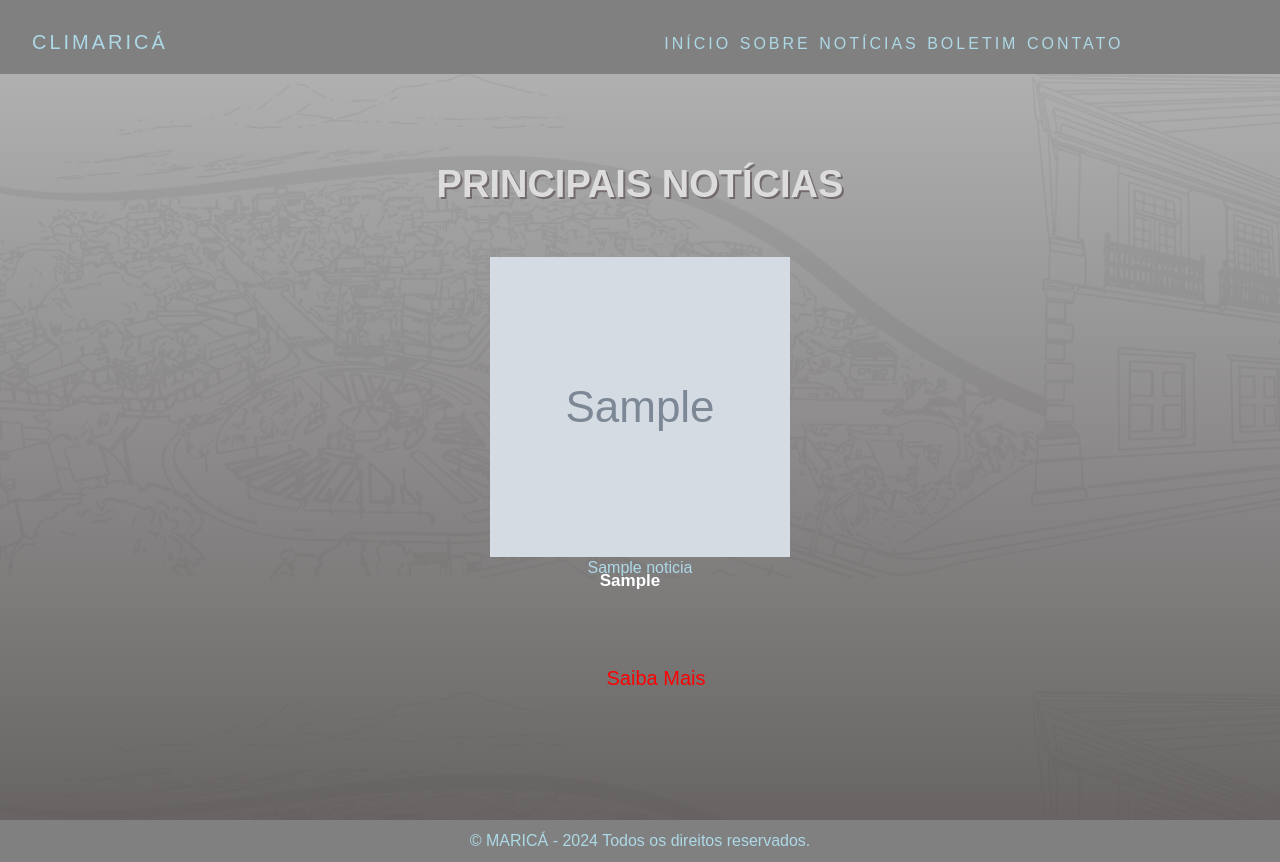
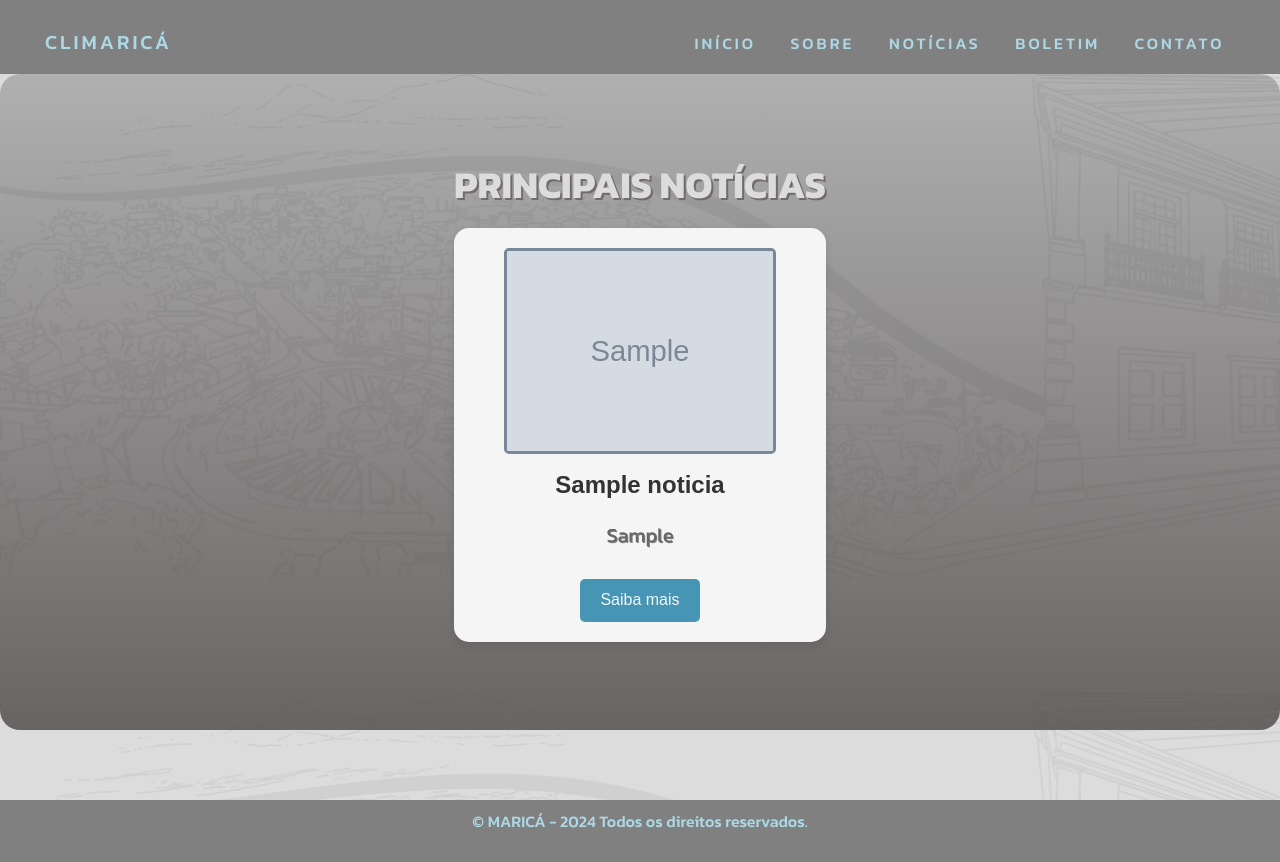
Before and after one commit to roclari/climarica, a Django app: page /news/ in a window 1280 px wide. After the commit the page ends 828 px from the top, so only its background shows below. Run offline with Django 5.2, Linux system fonts and the light colour scheme; tables that the repository leaves empty hold one stand-in row (values such as "Sample post"); grey boxes marked "Sample" are stand-in pictures; some libraries are stand-ins or nearby versions.

Commit message:
adjusting templates and features

```diff
--- a/climarica/templates/about.html
+++ b/climarica/templates/about.html
@@ -32,7 +32,8 @@
                 </h1>
                 <p class="about-text">
                     O site surgiu com o intuito de centralizar informações climáticas da cidade de Maricá em um só local,
-                    com base nos dados fornecidos pela Defesa Civil, Centro de Operações de Maricá e o site Climatempo.
+                    com base nos dados fornecidos pela Defesa Civil, Centro de Operações de Maricá, em conjunto com o
+                    <em>widget</em> meteorológico.
                 </p>
                 <h1 class="banner-title">
                     Sobre a <span>EQUIPE</span>
--- a/climarica/templates/news.html
+++ b/climarica/templates/news.html
@@ -9,6 +9,7 @@
     <link rel="stylesheet" href="https://cdnjs.cloudflare.com/ajax/libs/font-awesome/6.3.0/css/all.min.css" integrity="sha512-SzlrxWUlpfuzQ+pcUCosxcglQRNAq/DZjVsC0lE40xsADsfeQoEypE+enwcOiGjk/bSuGGKHEyjSoQ1zVisanQ==" crossorigin="anonymous" referrerpolicy="no-referrer" />
     <link rel="stylesheet" href="{% static 'css/style.css' %}">
     <link rel="stylesheet" href="{% static 'css/list.css' %}">
+    <link rel="stylesheet" href="{% static 'css/news.css' %}">
     <script src="{% static 'js/script.js' %}"></script>
 </head>
 <body>
@@ -30,25 +31,29 @@
             <div class="container">
                 <div class="title">
                     <h2 class="banner-title">PRINCIPAIS NOTÍCIAS</h2>
+                    <div class="news-cards">
                         {% for noticia in noticias_destaque %}
-                    <div class="content-item">
-                        <div class="content-img">
+                        <div class="card">
+                            <div class="card-image">
                                 {% if noticia.foto %}
-                                <img src="{{ noticia.foto.url }}" alt="{{ noticia.titulo }}">
+                                    <img src="{{ noticia.foto.url }}" alt="{{ noticia.titulo }}" style="border: solid 3px lightslategray;">
                                 {% else %}
                                     <i class="fa-regular fa-newspaper"></i>
                                 {% endif %}
-                            <span>{{ noticia.titulo }}</span><br>
-                            <span>{{ noticia.resumo }}</span><br>
                             </div>
-                        <div class="content-title popup" onclick="infoPopup(this)">
-                            <span class="popuptext" id="infoPopup">
+                            <div class="card-content">
+                                <h3>{{ noticia.titulo }}</h3>
+                                <p>{{ noticia.resumo }}</p>
+                                <div class="card-title" onclick="infoPopup(this)">
+                                <span style="font-size: 12px;" class="popuptext" id="infoPopup">
                                     <i>Publicado em: {{ noticia.data_publicacao|date:"l, d F Y" }}</i>
                                 </span>
-                            <a href="{% url 'news_details' noticia.id %}">Saiba mais</a>
+                                <a href="{% url 'news_details' noticia.id %}" class="card-link">Saiba mais</a>
+                                </div>
                             </div>
                         </div>
                         {% endfor %}
+                    </div>
                 </div>
             </div>
         </section>
--- a/climarica/templates/news_details.html
+++ b/climarica/templates/news_details.html
@@ -32,6 +32,7 @@
             <p style="color: white;">{{ noticia.conteudo }}</p>
             <p style="color: white;">Publicado em: {{ noticia.data_publicacao }}</p>
             <p style="color: white;">Autor: {{ noticia.autor }}</p>
+            <p style="color: white;">Fonte: {{ noticia.fonte }}</p>
         </div>
     </header>
 
--- a/climarica/templates/static/css/about.css
+++ b/climarica/templates/static/css/about.css
@@ -28,3 +28,7 @@
     color: lightblue;
     transition: 0.5s ease-in;
 }
+
+.contact-list {
+    margin: -30px;
+}
--- a/climarica/templates/static/css/list.css
+++ b/climarica/templates/static/css/list.css
@@ -42,7 +42,6 @@ ul li a {
     font-weight: 600;
     text-decoration: none;
     padding: 5px;
-    color: red;
     text-shadow: 1px 1px gray;
 }
 
--- /dev/null
+++ b/climarica/templates/static/css/news.css
@@ -0,0 +1,109 @@
+/* Estilo para os cards de notícias */
+.news-cards {
+    display: flex;
+    justify-content: space-around;
+    flex-wrap: wrap;
+    gap: 20px;
+    margin-top: 20px;
+}
+
+.card {
+    background-color: whitesmoke;
+    border-radius: 15px;
+    box-shadow: 0 4px 8px rgba(0, 0, 0, 0.1);
+    overflow: hidden;
+    width: 30%;
+    text-align: center;
+    transition: transform 0.3s;
+    padding-top: 20px;
+}
+
+.card:hover {
+    transform: translateY(-5px);
+}
+
+.card-image img {
+    width: auto;
+    height: auto;
+    max-width: 100%;
+    max-height: 200px;
+    border-radius: 5px;
+    display: block;
+    margin: 0 auto;
+}
+
+.card-content {
+    padding: 20px;
+}
+
+.card h3 {
+    margin-top: 0;
+    font-size: 1.5em;
+    color: #333;
+}
+
+.card p {
+    color: #666;
+    margin: 10px 0;
+}
+
+.publication-date {
+    color: #999;
+    font-size: 0.9em;
+}
+
+.card-link {
+    display: inline-block;
+    padding: 10px 20px;
+    margin-top: 10px;
+    color: whitesmoke;
+    background-color: #4695b4;
+    border-radius: 5px;
+    text-decoration: none;
+    transition: background-color 0.3s;
+}
+
+.card-link:hover {
+    background-color: #4695b4;
+}
+
+
+/* popup */
+
+.popup {
+    position: relative;
+    display: inline-block;
+    cursor: pointer;
+    user-select: none;
+}
+
+.popuptext {
+    visibility: hidden;
+    position: absolute;
+    z-index: 1;
+    padding: 10px;
+    border-radius: 5px;
+    width: 250px;
+    margin: 30px 0 0 -50px;
+    background-color: #f5f5f5;
+    color: #000;
+    text-align: center;
+    font-size: 14px;
+    line-height: 1.3;
+    box-shadow: 0 8px 16px 0 rgba(0, 0, 0, 0.2);
+}
+
+.popuptext::after {
+    content: "";
+    position: absolute;
+    top: 100%;
+    left: 50%;
+    margin-left: -5px;
+    margin-top: 10px;
+    border: none;
+}
+
+.card-title:hover .popuptext {
+    visibility: visible;
+    animation: fade 1s;
+}
--- a/climarica/templates/static/css/style.css
+++ b/climarica/templates/static/css/style.css
@@ -1,3 +1,4 @@
+@import url('https://fonts.googleapis.com/css2?family=Kanit:wght@300;400;500;600;700&display=swap');
 
 html {
     overflow-y: scroll;
@@ -14,6 +15,11 @@ body {
     color: gainsboro;
 }
 
+p {
+    font-family: Kanit;
+    color: lightblue;
+}
+
 img {
     width: 100%;
     display: block;
@@ -23,6 +29,13 @@ img {
     max-width: 1320px;
     margin: 0 auto;
     padding: 0 20px;
+}
+
+.container-items {
+    max-width: 1320px;
+    margin: 0 auto;
+    padding: 0 20px;
+    display: inline-flex;
 }
 
 .footer {
@@ -37,7 +50,6 @@ img {
     justify-content: center;
     align-items: center;
     gap: 0.2rem;
-
 }
 
 /* header */
@@ -81,13 +93,13 @@ header {
 
 .navbar-nav a {
     text-transform: uppercase;
-    font-family: sans-serif;
-    font-weight: 300;
+    font-family: Kanit;
+    font-weight: 500;
     color: lightblue;
     text-decoration: none;
     border-top: 2px solid transparent;
     display: inline-block;
-    padding: 4px 2px;
+    padding: 4px 15px;
     letter-spacing: 3px;
     transition: 0.5s ease-in;
 }
@@ -128,6 +140,7 @@ header {
     word-spacing: 2px;
     text-shadow: 2px 1px rgb(98, 93, 93);
     background-color: gray;
+    font-family: Kanit;
 }
 
 .banner form {
@@ -167,32 +180,32 @@ header {
 .content {
     padding: 72px 0;
     background: linear-gradient(rgba(0, 0, 0, 0.2), rgba(75, 70, 70, 0.8));
+    border-radius: 20px;
+    margin-bottom: 20px;
 }
 
 .title {
     text-align: center;
     padding: 16px 0;
+    font-family: Kanit;
+
 }
 
 .title h2 {
-    font-family: sans-serif;
+    font-family: Kanit;
     font-size: 38px;
 }
 
 .title p {
-    color: darkslategray;
+    color: lightblue;
     font-size: 20px;
     font-weight: 400;
     text-transform: none;
     padding: 10px 0;
-    text-shadow: 1px 1px lightblue;
+    text-shadow: 1px 1px gray;
 }
 
-.div-content {
-    margin: 32px 0;
-    display: inline-flex;
-    justify-content: space-between;
-}
+/* contents - news */
 
 .content-item {
     margin: 24px 0;
@@ -208,8 +221,8 @@ header {
 }
 
 .content-img img {
-    width: 300px;
-    height: 300px;
+    width: 250px;
+    height: 250px;
     transition: 0.5s ease-in;
 }
 
@@ -218,10 +231,14 @@ header {
 }
 
 .content-img span:first-of-type {
+    position: relative;
     z-index: 1;
     color: lightblue;
     text-shadow: 1px 2px gray;
     padding: 4px 16px;
+    font-size: 18px;
+    text-align: center;
+    word-break: break-all;
 }
 
 .content-img span:last-of-type {
@@ -231,62 +248,31 @@ header {
     right: 10px;
     color: #fff;
     font-weight: 700;
-    font-size: 17px;
+    font-size: 12px;
+    text-align: center;
+    word-break: break-all;
 }
 
 .content-title {
-    margin-top: 20px;
-    padding: 16px;
-    font-size: 20px;
+    margin-top: 1px;
+    padding: 1px;
+    font-size: 14px;
     text-align: center;
     width: 100%;
-    color: red;
+    color: lightblue;
+    position: relative;
+    margin-left: 0;
+    margin-right: 0;
 }
 
 .content-title a {
-    color: red;
+    color: lightblue;
+    text-shadow: 1px 2px gray;
     text-decoration: none;
     text-transform: capitalize;
-    font-family: sans-serif;
-}
-
-/* popup */
-
-.popup {
-    position: relative;
-    display: inline-block;
-    cursor: pointer;
-    user-select: none;
-}
-
-.popuptext {
-    visibility: hidden;
-    position: absolute;
-    z-index: 1;
-    padding: 10px;
-    border-radius: 5px;
-    width: 250px;
-    margin: 30px 0 0 -50px;
-    background-color: #f5f5f5;
-    color: #000;
-    text-align: center;
-    font-size: 14px;
-    line-height: 1.3;
-    box-shadow: 0 8px 16px 0 rgba(0, 0, 0, 0.2);
-}
-
-.popuptext::after {
-    content: "";
-    position: absolute;
-    top: 100%;
-    left: 50%;
-    margin-left: -5px;
-    border: none;
-}
-
-.content-title:hover .popuptext {
-    visibility: visible;
-    animation: fade 1s;
+    font-family: monospace;
+    margin-left: 0;
+    margin-right: 0;
 }
 
 @keyframes fade {
@@ -297,8 +283,70 @@ header {
 /* meteorologia */
 
 .weather-tab {
-    border: solid 3px red;
+    border: solid 3px lightslategray;
     border-spacing: 10px;
     padding: 80px;
     margin-top: 15px;
 }
+
+/* cards - index */
+
+.shortcut-cards {
+    display: flex;
+    justify-content: space-around;
+    flex-wrap: wrap;
+    gap: 20px;
+    margin-top: 20px;
+}
+
+.card {
+    background-color: whitesmoke;
+    border-radius: 15px;
+    box-shadow: 0 4px 8px rgba(0, 0, 0, 0.1);
+    overflow: hidden;
+    width: 40%;
+    text-align: center;
+    transition: transform 0.3s;
+}
+
+.card:hover {
+    transform: translateY(-5px);
+}
+
+.card-image {
+    width: auto;
+    height: auto;
+    max-width: 100%;
+    max-height: 200px;
+    border-radius: 5px;
+}
+
+.card-content {
+    padding: 20px;
+}
+
+.card h3 {
+    margin-top: 0;
+    font-size: 1.5em;
+    color: #333;
+}
+
+.card p {
+    color: #666;
+    margin: 10px 0;
+}
+
+.card-link {
+    display: inline-block;
+    padding: 10px 20px;
+    margin-top: 10px;
+    color: whitesmoke;
+    background-color: #4695b4;
+    border-radius: 5px;
+    text-decoration: none;
+    transition: background-color 0.3s;
+}
+
+.card-link:hover {
+    background-color: #4695B4FF;
+}
```
Also changed, not shown: climarica/templates/index.html (+23 -28 lines), climarica/templates/reports.html (+10 -10 lines), climarica/templates/static/css/reports.css (+19 -5 lines), climarica/templates/weather.html (+6 -5 lines). Lines whose indentation alone changed are shown as unchanged.
